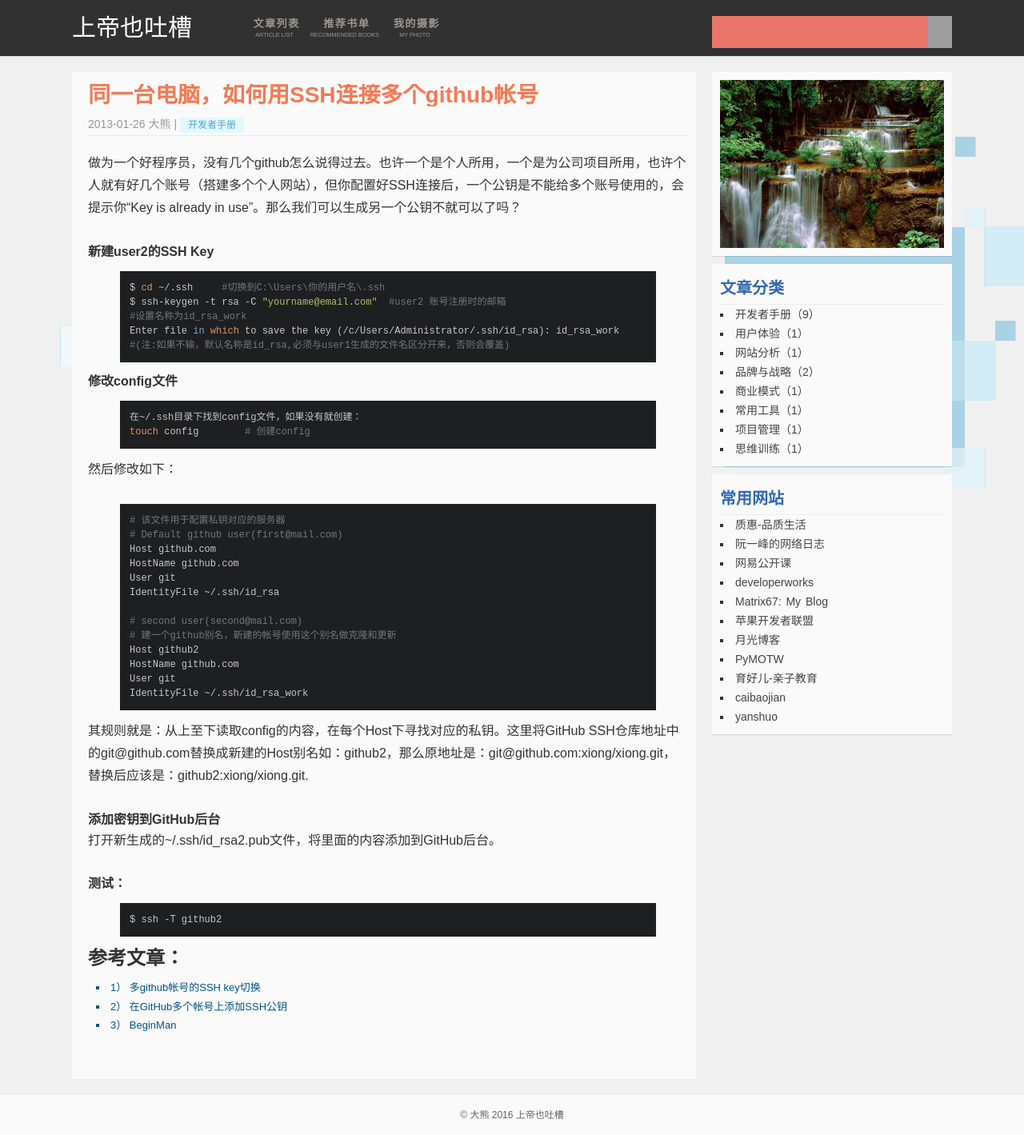
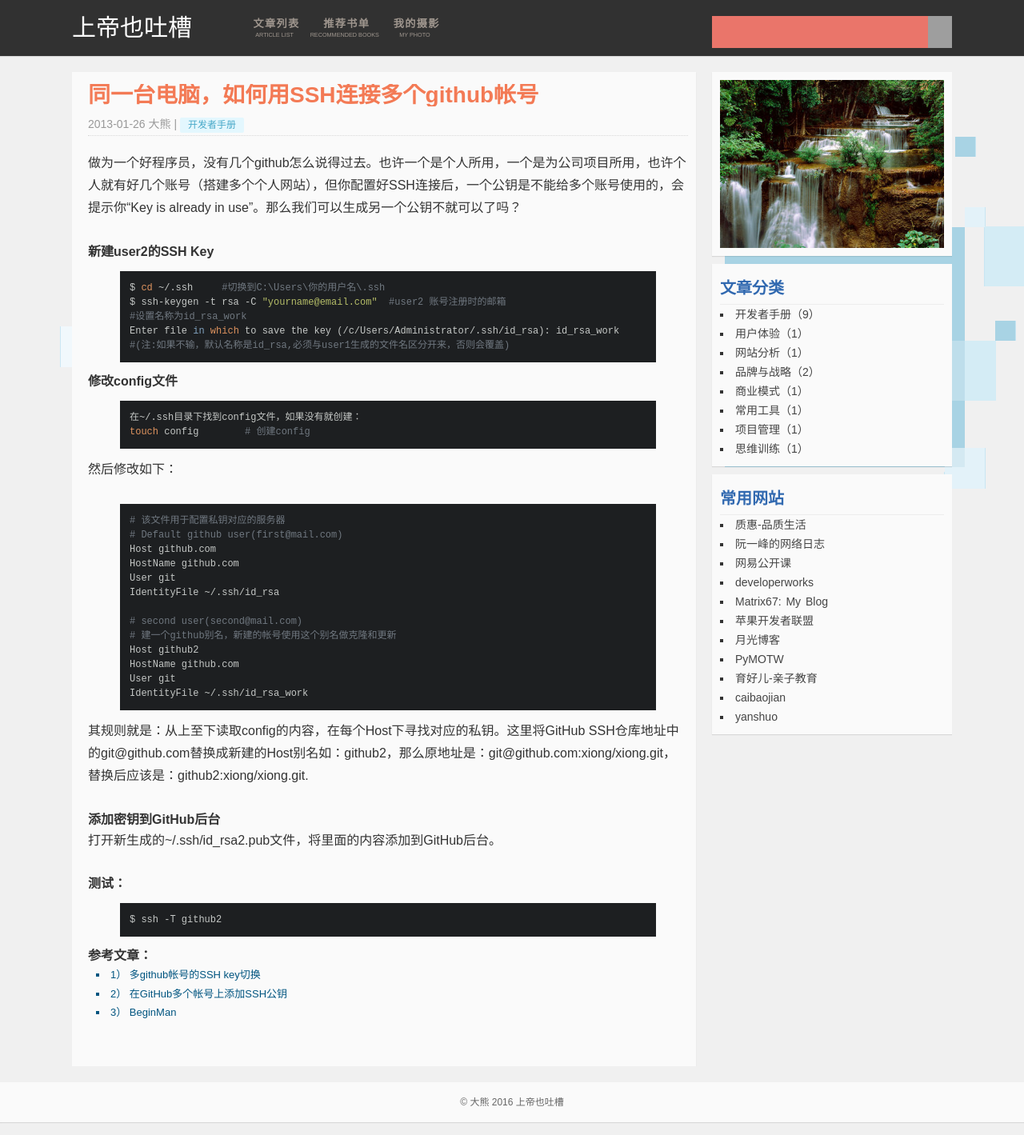
Before and after one commit to godtoo/godtoo.github.com, a Jekyll site: the page built from _posts/2013-01-26-github-more-account-ssh.md, in a window 1280 px wide. Shown: the whole page at 80% size. Built offline with Jekyll 4.4.1, drawn with Linux system fonts in a browser that asks for light colours; nearby versions of some CDN libraries; comment, search, counter and statistics services are not loaded.

Commit message:
change css

```diff
--- a/_posts/2013-01-26-github-more-account-ssh.md
+++ b/_posts/2013-01-26-github-more-account-ssh.md
@@ -56,7 +56,7 @@ $ ssh -T github2
 {% endhighlight %}
 
 
-### 参考文章：
+#### 参考文章：
 
 * 1）  [多github帐号的SSH key切换](http://www.cnblogs.com/BeginMan/p/3548139.html)
 * 2）  [在GitHub多个帐号上添加SSH公钥](http://www.webmaster.me/uncategorized/add-multiple-ssh-keys-on-github.html)
```
